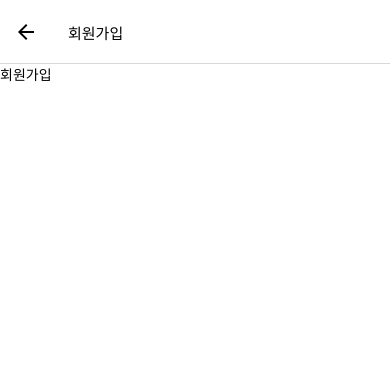
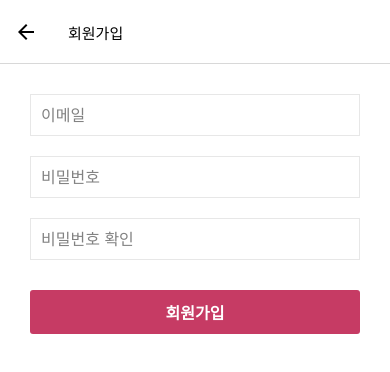
Before and after one commit to syglee7/react-native-study, a React Native app in the folder front/: screen /Signup in a window 390 px wide. Shown: the top 372 px of the page. Built offline with nearby package versions, Linux system fonts and the light colour scheme.

Commit message:
회원가입 스크린과 validate

```diff
--- a/front/src/screens/auth/SignupScreen.tsx
+++ b/front/src/screens/auth/SignupScreen.tsx
@@ -1,12 +1,54 @@
 import React from 'react';
-import {Text, View} from 'react-native';
+import {SafeAreaView, StyleSheet, Text, View} from 'react-native';
+import InputField from '../../components/InputField.tsx';
+import useForm from '../../hooks/useForm.ts';
+import CustomButton from '../../components/CustomButton.tsx';
+import {validateSignup} from '../../utils';
 
 function SignupScreen() {
+  const signup = useForm({
+    initialValue: {email: '', password: '', passwordConfirm: ''},
+    validate: validateSignup,
+  });
   return (
-    <View>
-      <Text>회원가입</Text>
-    </View>
+    <SafeAreaView style={styles.container}>
+      <View style={styles.inputContainer}>
+        <InputField
+          placeholder="이메일"
+          error={signup.errors.email}
+          touched={signup?.touched.email}
+          inputMode="email"
+          {...signup.getTextInputProps('email')}
+        />
+        <InputField
+          placeholder="비밀번호"
+          error={signup.errors.password}
+          touched={signup.touched.password}
+          secureTextEntry
+          {...signup.getTextInputProps('password')}
+        />
+        <InputField
+          placeholder="비밀번호 확인"
+          error={signup.errors.password}
+          touched={signup.touched.password}
+          secureTextEntry
+          {...signup.getTextInputProps('passwordConfirm')}
+        />
+      </View>
+      <CustomButton label="회원가입" />
+    </SafeAreaView>
   );
 }
 
+const styles = StyleSheet.create({
+  container: {
+    flex: 1,
+    margin: 30,
+  },
+  inputContainer: {
+    gap: 20,
+    marginBottom: 30,
+  },
+});
+
 export default SignupScreen;
--- a/front/src/utils/validate.ts
+++ b/front/src/utils/validate.ts
@@ -3,7 +3,7 @@
   password: string;
 };
 
-function validateLogin(values: UserInformation) {
+function validateUser(values: UserInformation) {
   const errors = {
     email: '',
     password: '',
@@ -20,4 +20,19 @@
   return errors;
 }
 
-export {validateLogin};
+function validateLogin(values: UserInformation) {
+  return validateUser(values);
+}
+
+function validateSignup(values: UserInformation & {passwordConfirm: string}) {
+  const errors = validateUser(values);
+  const signupErrors = {...errors, passwordConfirm: ''};
+
+  if (values.password !== values.passwordConfirm) {
+    signupErrors.passwordConfirm = '비밀번호가 일치하지 않습니다.';
+  }
+
+  return signupErrors;
+}
+
+export {validateLogin, validateSignup};
```
